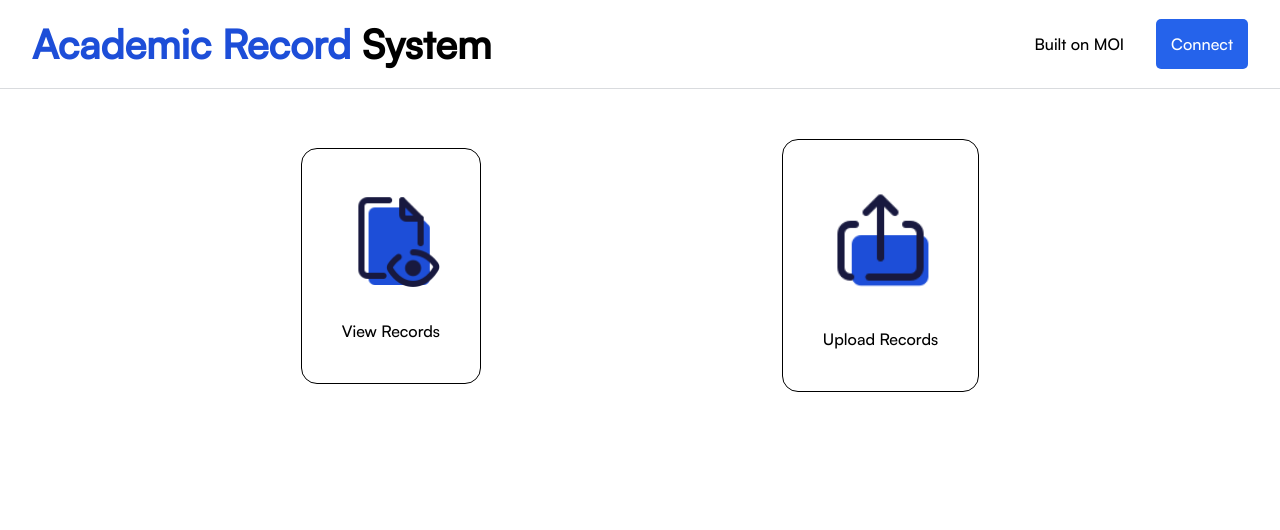
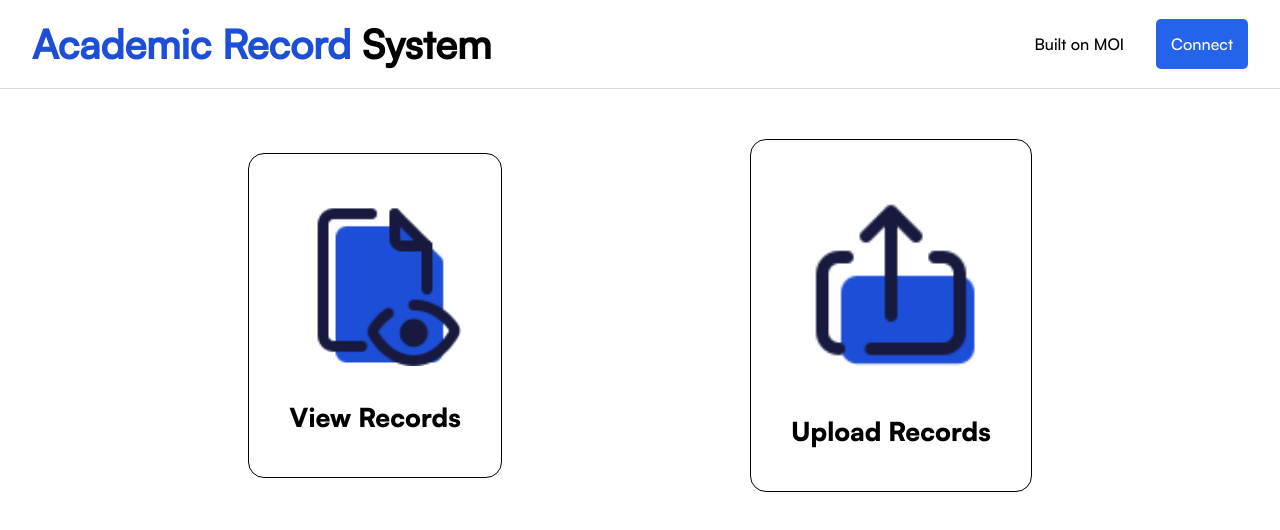
Before and after one commit to DakshSahani/decentralized-academic-records-system, a React (Create React App) app in the folder client/: page / in a window 1280 px wide. Shown: the top 530 px of the page. Built offline with nearby package versions, Linux system fonts and the light colour scheme; what js-moi-sdk would draw is missing.

Commit message:
Routes Added

```diff
--- a/client/src/App.js
+++ b/client/src/App.js
@@ -1,12 +1,34 @@
 import "./App.css";
 import { useState } from "react";
+import { BrowserRouter, Routes, Route } from "react-router-dom";
+import SharedLayout from "./pages/SharedLayout";
+import UploadPage from "./pages/UploadPage";
+import ViewPage from "./pages/ViewPage";
+import Protected from "./components/Protected";
 import HomePage from "./pages/HomePage";
 
 function App() {
-  const [wallet, setWallet] = useState(true);
+  const [wallet, setWallet] = useState({});
 
   return(
-    <HomePage wallet={wallet} setWallet={setWallet} />
+    <BrowserRouter>
+      <Routes>
+        <Route path="/" element={
+          <SharedLayout />
+        }>
+          <Route index element={<HomePage />} />
+          <Route path="/view" element={<ViewPage />} />
+          <Route path="/upload"
+            element={
+              <Protected wallet={wallet}>
+                <UploadPage />
+              </Protected>
+            }
+          />
+        </Route>
+        <Route path="*" element={<div>404 Error</div>} />
+      </Routes>
+    </BrowserRouter>
   )
 }
 
--- a/client/src/pages/DefaultPage.js
+++ b/client/src/components/Protected.jsx
@@ -1,6 +1,10 @@
-import { useEffect, useState } from "react";
+// import { useEffect, useState } from "react";
 
-export default function DefaultPage() {
+export default function Protected({wallet, children}) {
+  if(wallet) {
+    return children;
+  }
+
   // const finalMessage = "Please Login to Proceed";
   // const [message, setMessage] = useState("");
   // useEffect(()=>{
--- a/client/src/pages/HomePage.js
+++ b/client/src/pages/HomePage.js
@@ -1,31 +1,23 @@
-import { Toaster } from "react-hot-toast";
-import ConnectModal from "../components/ConnectModal";
-import Navbar from "../components/Navbar";
-import { useEffect, useState } from "react";
-import DefaultPage from "./DefaultPage";
-import LoggedInHomePage from "./LoggedInHomePage";
+import { Link } from "react-router-dom";
 
-export default function HomePage({wallet, setWallet})
-{
-  const [isModalOpen, setIsModalOpen] = useState(false);
-  const [page, setPage] = useState("");
-  const updateWallet = (wallet) => {
-    setWallet(wallet);
-  };
-  const showConnectModal = (value) => {
-    setIsModalOpen(value);
-  };
+export default function HomePage({wallet}) {
+  return (
+    <main className="w-full h-full flex justify-evenly items-center">
+      <Link
+        className="p-10 border border-black rounded-2xl flex flex-col justify-around gap-8 hover:cursor-pointer"
+        to="/view"
+      >
+          <img src="./view.png" alt="upload" />
+          <h3>View Records</h3>
+      </Link>
 
-  return (
-    <div className="app">
-      <Navbar updateWallet={updateWallet} wallet={wallet} showConnectModal={showConnectModal} />
-      <Toaster />
-      <ConnectModal
-        isModalOpen={isModalOpen}
-        showConnectModal={showConnectModal}
-        updateWallet={updateWallet}
-      />
-        <LoggedInHomePage wallet={wallet}/>
-    </div>
-  );
+      <Link
+        className="p-10 border border-black rounded-2xl flex flex-col justify-around gap-8 hover:cursor-pointer"
+        to="/upload"
+      >
+          <img src="./upload.png" alt="upload" />
+          <h3>Upload Records</h3>
+      </Link>
+    </main>
+  )
 }
--- a/client/src/pages/LoggedInHomePage.js
+++ /dev/null
@@ -1,15 +0,0 @@
-
-export default function LoggedInHomePage({wallet}) {
-  return (
-    <main className="w-full h-full flex justify-evenly items-center">
-        <a className="p-10 border border-black rounded-2xl flex flex-col justify-around gap-8 hover:cursor-pointer">
-            <img src="./view.png" alt="upload" />
-            View Records
-        </a>
-        <a className="p-10 border border-black rounded-2xl flex flex-col justify-around gap-8 hover:cursor-pointer">
-            <img src="./upload.png" alt="upload" />
-            Upload Records
-        </a>
-    </main>
-  )
-}
--- /dev/null
+++ b/client/src/pages/SharedLayout.js
@@ -0,0 +1,32 @@
+import { Toaster } from "react-hot-toast";
+import ConnectModal from "../components/ConnectModal";
+import Navbar from "../components/Navbar";
+import { useState } from "react";
+import { Outlet } from "react-router-dom";
+
+export default function SharedLayout({wallet, setWallet})
+{
+  const [isModalOpen, setIsModalOpen] = useState(false);
+  const updateWallet = (wallet) => {
+    setWallet(wallet);
+  };
+  const showConnectModal = (value) => {
+    setIsModalOpen(value);
+  };
+
+  return (
+    <div className="app">
+      <Navbar updateWallet={updateWallet} wallet={wallet} showConnectModal={showConnectModal} />
+
+      <Toaster />
+
+      <ConnectModal
+        isModalOpen={isModalOpen}
+        showConnectModal={showConnectModal}
+        updateWallet={updateWallet}
+      />
+
+      <Outlet />
+    </div>
+  );
+}
```
